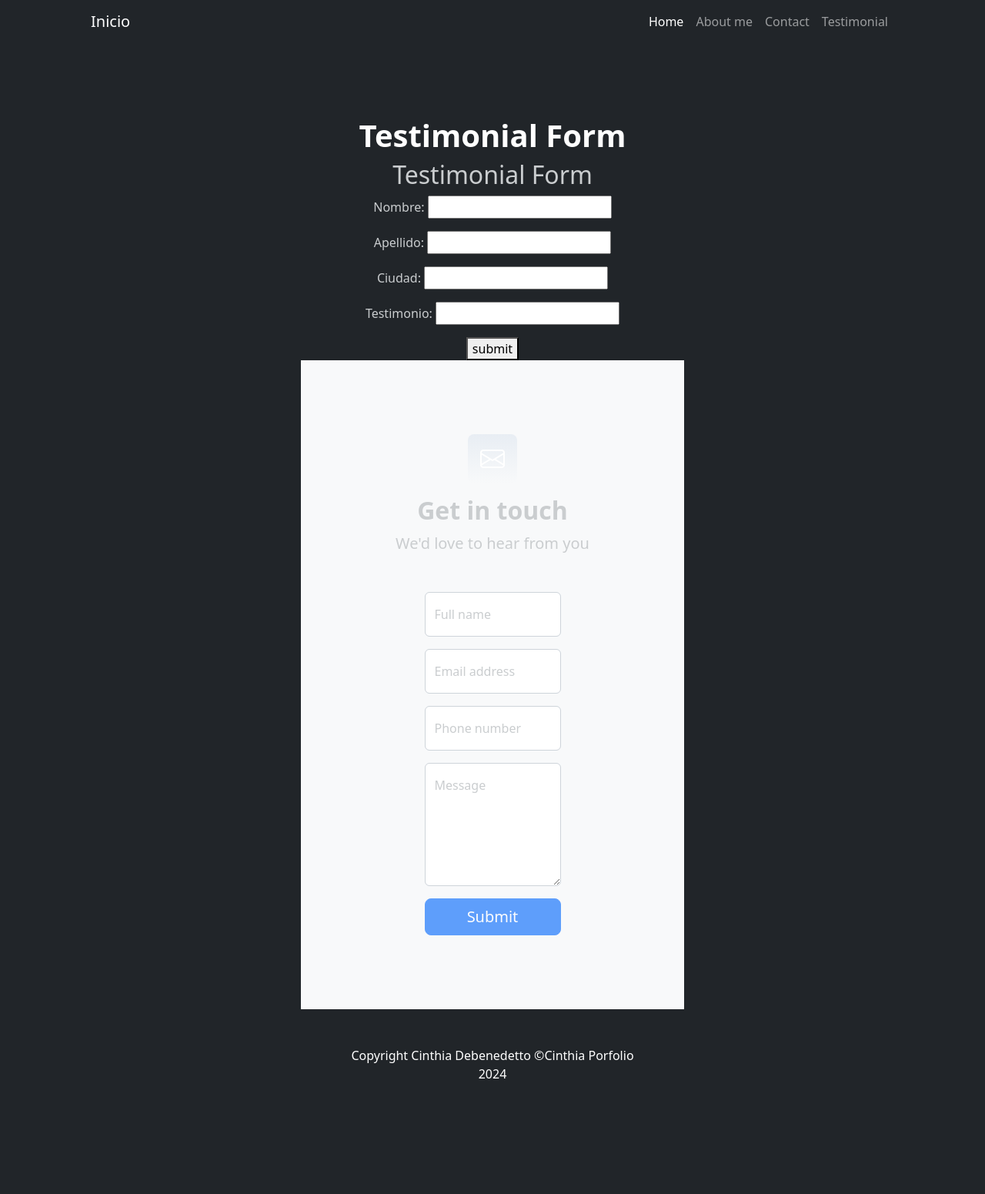
After one commit to cinth90/Tercera-pre-entrega-Debenedetto, a Django app: page /testimonial_create/ in a window 1280 px wide. The commit adds this page. Shown: the whole page at 77% size. Run offline with Django 5.2, Linux system fonts and the light colour scheme; some libraries are stand-ins or nearby versions.

Commit message:
Agregado de formulario testimonio

```diff
--- a/lost_and_found/lost_and_found/busqueda/forms.py
+++ b/lost_and_found/lost_and_found/busqueda/forms.py
@@ -1,4 +1,5 @@
 from django import forms
+from .models import *
 
 class LostForm(forms.Form):
     when = forms.CharField(max_length=60)
@@ -15,3 +16,8 @@
     color = forms.CharField(max_length=50, required=False)
     model = forms.CharField(max_length=60, required=False)
     size = forms.CharField(max_length=60, required=False)
+
+class TestimonialForm(forms.ModelForm):
+    class Meta:
+        model = Testimonial
+        fields = ['nombre', 'apellido', 'ciudad', 'testimonio']
--- a/lost_and_found/lost_and_found/busqueda/models.py
+++ b/lost_and_found/lost_and_found/busqueda/models.py
@@ -10,7 +10,7 @@
             _('La fecha no puede estar en el futuro.')
         )
 
-# Create your models here.
+#Modelo Ilost(objeto perdido)
 class Ilost(models.Model):
     when = models.DateField(validators=[validate_past_date])
     what = models.CharField(max_length=60)
@@ -31,9 +31,9 @@
 
 
 
-
+#Modelo IFound(obejto encontrado)
 class Ifound(models.Model):
-    when = models.DateField(max_length=60)
+    when = models.DateField(validators=[validate_past_date])
     what = models.CharField(max_length=60)
     where = models.CharField(max_length=60)
     color = models.CharField(max_length=50)
@@ -49,3 +49,14 @@
         verbose_name = "Found Property"
         verbose_name_plural = "Found Properties"
         ordering = ["when", "what"]
+
+#Modelo Testimonials (Reseña de los huspedes que usaron el servicio)
+
+class Testimonial(models.Model):
+    nombre = models.CharField(max_length=100)
+    apellido = models.CharField(max_length=100)
+    ciudad = models.CharField(max_length=100)
+    testimonio = models.CharField(max_length=900)
+
+    def __str__(self):
+        return f"{self.nombre} {self.apellido} - {self.ciudad}"
--- a/lost_and_found/lost_and_found/busqueda/templates/busqueda/index.html
+++ b/lost_and_found/lost_and_found/busqueda/templates/busqueda/index.html
@@ -27,7 +27,7 @@
                         <li class="nav-item"><a class="nav-link active" aria-current="page" href="{% url 'home' %}">Home</a></li>
                         <li class="nav-item"><a class="nav-link" href="{% url 'aboutme' %}">About me</a></li>
                         <li class="nav-item"><a class="nav-link" href="#!">Contact</a></li>
-                        <li class="nav-item"><a class="nav-link" href="#!">Services</a></li>
+                        <li class="nav-item"><a class="nav-link" href="{% url 'testimonial_create' %}">Testimonial</a></li>
                     </ul>
                 </div>
             </div>
--- /dev/null
+++ b/lost_and_found/lost_and_found/busqueda/templates/busqueda/testimonial_form.html
@@ -0,0 +1,18 @@
+{% extends "busqueda/index.html" %}
+
+
+{% block titulo %}
+<h1 class="display-10 fw-bolder text-white">Testimonial Form</h1>
+{% endblock titulo %}
+
+{% block contenido %}
+    <h2>Testimonial Form</h2>
+
+    <form method="post">
+        {% csrf_token %}
+        {{ form.as_p }}
+        <button type="submit">submit</button>
+    </form>
+
+
+    {% endblock contenido %}
--- a/lost_and_found/lost_and_found/busqueda/urls.py
+++ b/lost_and_found/lost_and_found/busqueda/urls.py
@@ -5,21 +5,23 @@
    path('', home, name="home"),
     path('ilost/', ilost, name="ilost"),
     path('ifound/', ifound, name="ifound"),
-    #fomularios
+   #fomularios
      path('lostForm/', lostForm, name="lostForm"), # URL para el formulario de perdido
                                                     # URL para la vista de detalle del ítem perdido
     path('foundForm/', foundForm, name="foundForm"), # URL para el formulario de encontrado
     path('found/<int:pk>/', foundDetail, name='found_detail'),# URL para la vista de detalle del ítem encontrado
 
-    #buscar
+   #buscar
     path('buscarItem/', buscarItem, name="buscarItem"),
     path('encontrarItem/', encontrarItem, name="encontrarItem"),
 
-    #Acerca de mi
+   #Acerca de mi
     path('aboutme/', aboutme, name= "aboutme"),
+
+   #Testimonios
+    path('testimonial_create/', testimonial_create, name='testimonial_create'),
+    path('gracias/', gracias, name='gracias'),
 
 
 
-
-    path('leerFound', leerFound, name = "LeerFound"),
     ]
--- a/lost_and_found/lost_and_found/busqueda/views.py
+++ b/lost_and_found/lost_and_found/busqueda/views.py
@@ -100,12 +100,16 @@
     contexto = {'found': found}
     return render(request, "busqueda/found.html", contexto)
 
-#leer found items (q hay almacenado para devolver)
+def testimonial_create(request):
+    if request.method == 'POST':
+        form = TestimonialForm(request.POST)
+        if form.is_valid():
+            form.save()
+            return redirect('gracias')  # Redirige a una página de agradecimiento
+    else:
+        form = TestimonialForm()
 
-def leerFound(request):
+    return render(request, 'busqueda/testimonial_form.html', {'form': form})
 
-      encontrados = Ifound.objects.all() #trae todos los encontrados
-
-      contexto= {"founds":encontrados}
-
-      return render(request, "busqueda/leerFound.html",contexto)
+def gracias(request):
+    return render(request, 'busqueda/gracias.html')
```
Also changed, not shown: lost_and_found/lost_and_found/busqueda/admin.py (+9 -4 lines), lost_and_found/lost_and_found/busqueda/templates/busqueda/gracias.html (added, +11 -0 lines), lost_and_found/lost_and_found/base.sqlite3, lost_and_found/lost_and_found/busqueda/migrations/0005_testimonial_alter_ifound_when.py (added).
